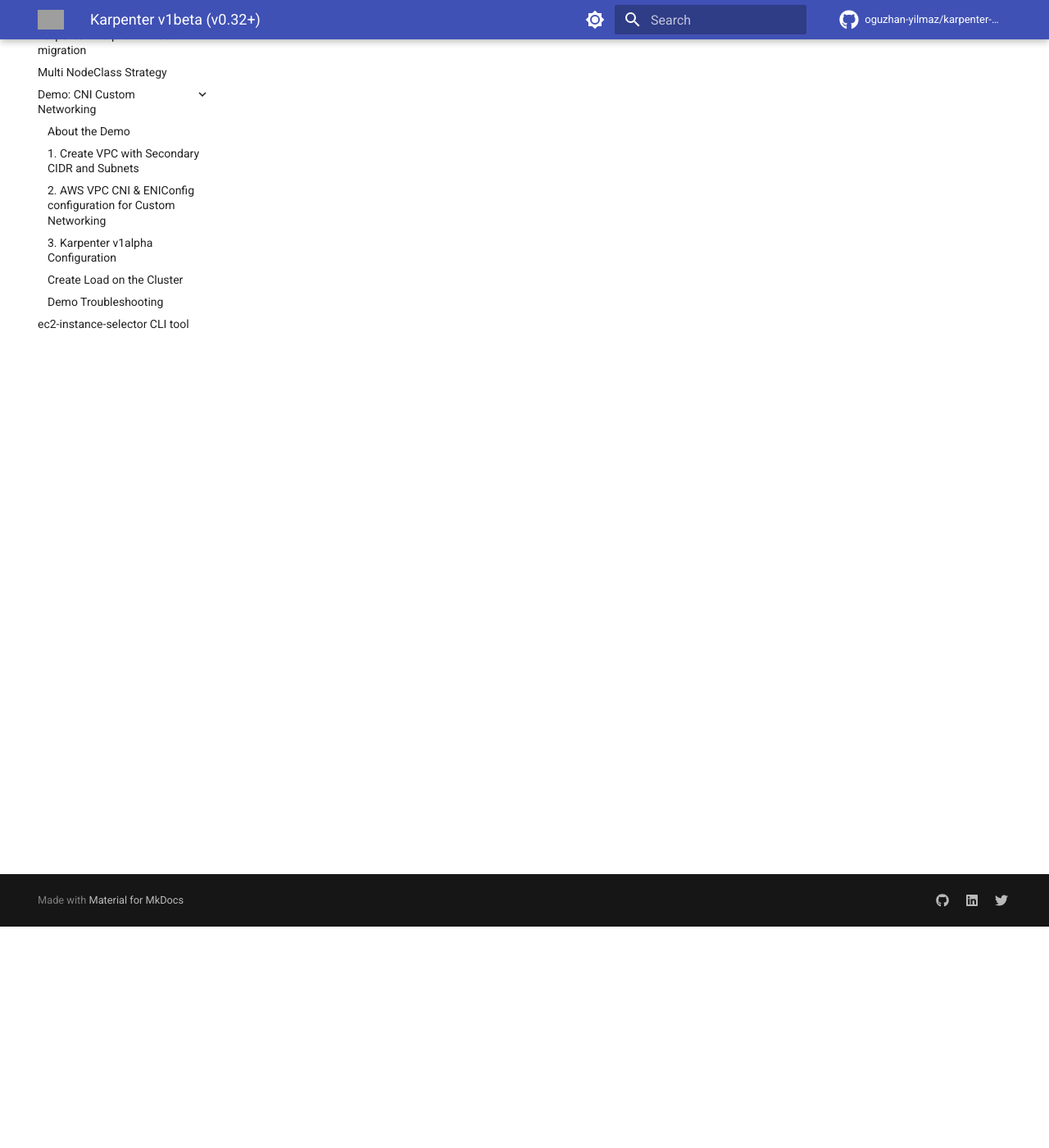
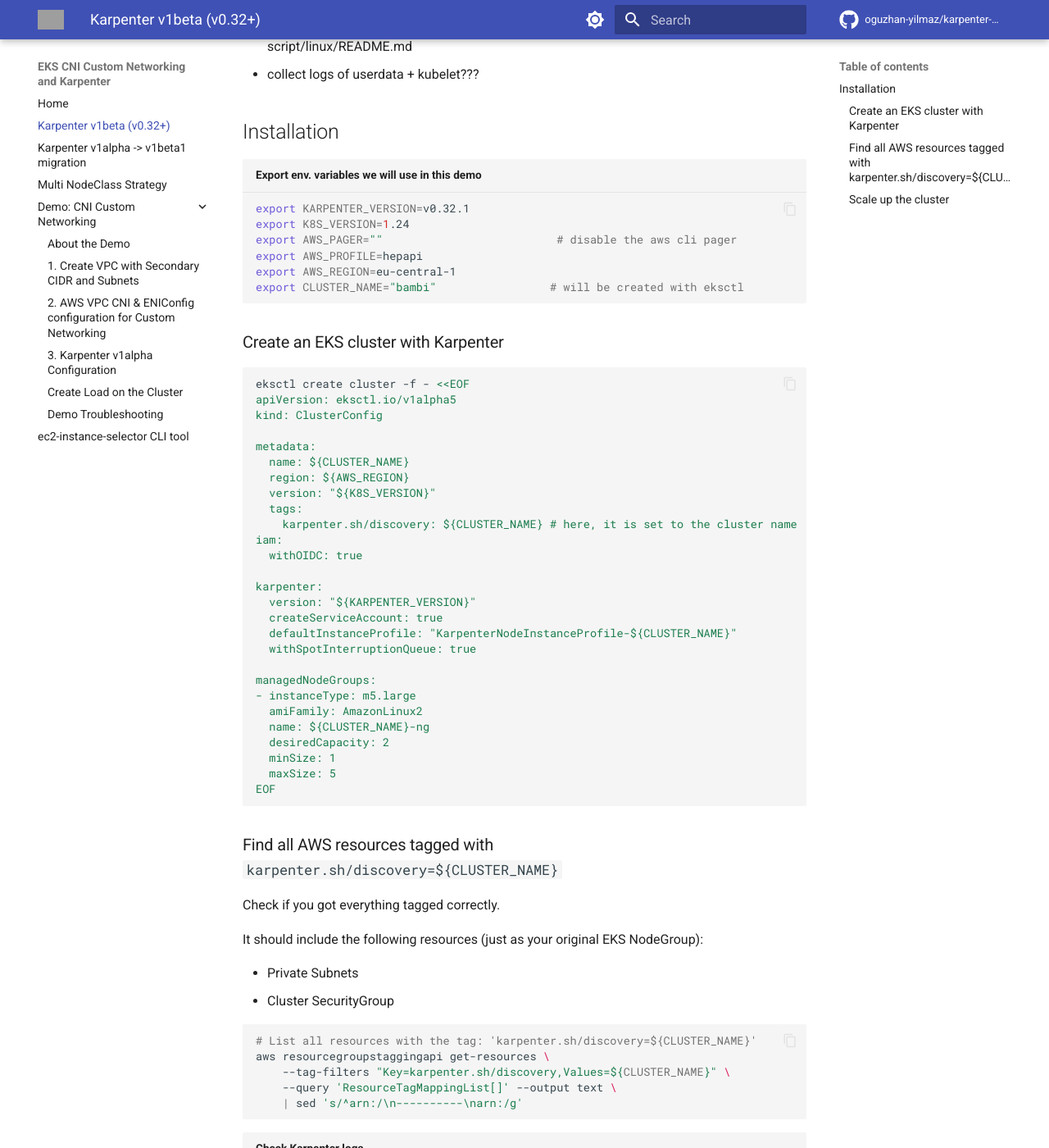
Before and after one commit to oguzhan-yilmaz/karpenter-eks-vpc-secondary-cidr, an MkDocs documentation site: the page built from docs/karpenter-v1beta-configuration.md, in a window 1280 px wide and 1400 px high, scrolled down 270 px. Shown: the whole window at 82% size. Built offline with MkDocs 1.6.1 and Material for MkDocs 9.7.7, drawn with Linux system fonts in a browser that asks for light colours; comment, search, counter and statistics services are not loaded; some of the changed text lies outside the part shown; grey boxes are pictures that could not be loaded.

Commit message:
update v1beta docs

````diff
--- a/docs/karpenter-v1beta-configuration.md
+++ b/docs/karpenter-v1beta-configuration.md
@@ -1 +1,89 @@
-coming soon...
+# Demo: Karpenter v1beta
+https://github.com/awslabs/amazon-eks-ami/blob/master/files/bootstrap.sh
+
+- karpenter.k8s.aws/instance-pods https://karpenter.sh/docs/reference/instance-types/
+  - check this node label!
+- https://github.com/awslabs/amazon-eks-ami/blob/master/log-collector-script/linux/README.md
+  - collect logs of userdata + kubelet???
+
+## Installation
+
+```bash title="Export env. variables we will use in this demo"
+export KARPENTER_VERSION=v0.32.1
+export K8S_VERSION=1.24
+export AWS_PAGER=""                          # disable the aws cli pager
+export AWS_PROFILE=hepapi
+export AWS_REGION=eu-central-1
+export CLUSTER_NAME="bambi"                 # will be created with eksctl
+```
+
+### Create an EKS cluster with Karpenter
+
+```bash
+eksctl create cluster -f - <<EOF
+apiVersion: eksctl.io/v1alpha5
+kind: ClusterConfig
+
+metadata:
+  name: ${CLUSTER_NAME}
+  region: ${AWS_REGION}
+  version: "${K8S_VERSION}"
+  tags:
+    karpenter.sh/discovery: ${CLUSTER_NAME} # here, it is set to the cluster name
+iam:
+  withOIDC: true
+
+karpenter:
+  version: "${KARPENTER_VERSION}"
+  createServiceAccount: true
+  defaultInstanceProfile: "KarpenterNodeInstanceProfile-${CLUSTER_NAME}"
+  withSpotInterruptionQueue: true
+
+managedNodeGroups:
+- instanceType: m5.large
+  amiFamily: AmazonLinux2
+  name: ${CLUSTER_NAME}-ng
+  desiredCapacity: 2
+  minSize: 1
+  maxSize: 5
+EOF
+```
+
+### Find all AWS resources tagged with `karpenter.sh/discovery=${CLUSTER_NAME}`
+
+Check if you got everything tagged correctly.
+
+It should include the following resources (just as your original EKS NodeGroup):
+
+- Private Subnets
+- Cluster SecurityGroup
+
+```bash
+# List all resources with the tag: 'karpenter.sh/discovery=${CLUSTER_NAME}'
+aws resourcegroupstaggingapi get-resources \
+    --tag-filters "Key=karpenter.sh/discovery,Values=${CLUSTER_NAME}" \
+    --query 'ResourceTagMappingList[]' --output text \
+    | sed 's/^arn:/\n----------\narn:/g'
+```
+
+
+
+```bash title="Check Karpenter logs"
+kubectl logs -f -n karpenter -l app.kubernetes.io/name=karpenter
+```
+
+- Maybe set hostNetwork: true ?
+
+```bash title="Check interruped sqs queue"
+aws sqs get-queue-attributes \
+    --queue-url "https://sqs.${AWS_REGION}.amazonaws.com/${ACCOUNT_ID}/${CLUSTER_NAME}" \
+    --attribute-names ApproximateNumberOfMessages --no-cli-pager --query 'Attributes'
+```
+
+### Scale up the cluster
+
+```bash title="Scale up the cluster"
+
+
+
+```
````
Also changed, not shown: docs/eksdemo-secondary-cidr-and-cni-custom-netwoking/troubleshooting.md (+10 -0 lines), errors.md (added, +3 -0 lines), examples/README.md (added, +20 -0 lines), 3 other files.
